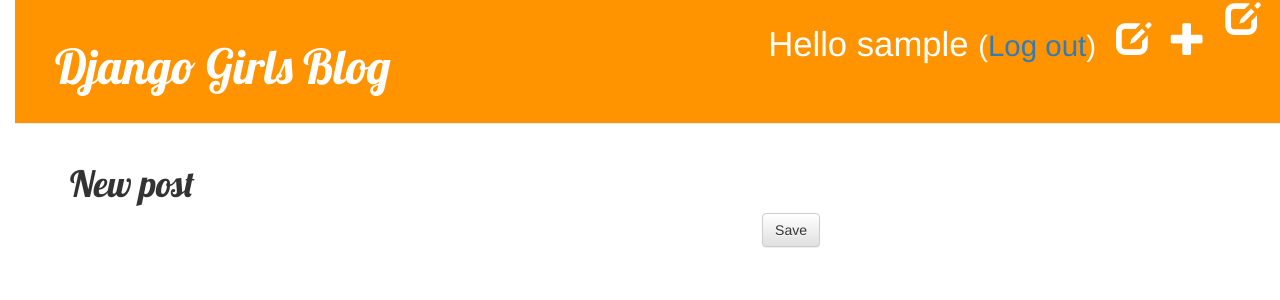
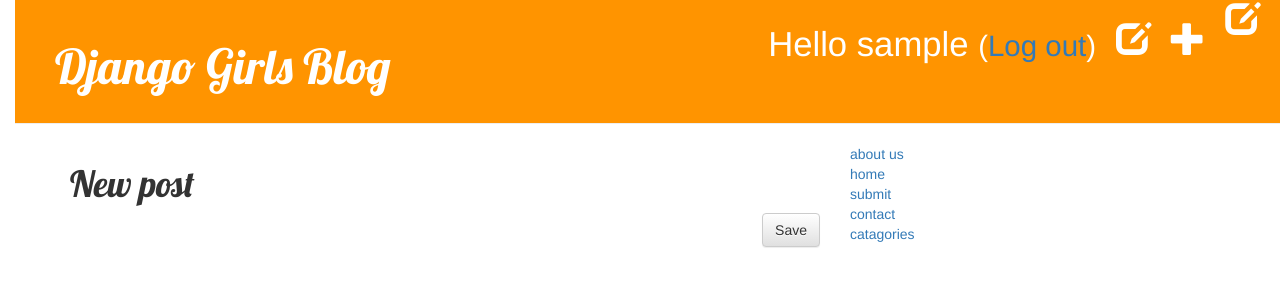
Before and after one commit to alexismtorres112/my-first-blog, a Django app: page /post/new/ in a window 1280 px wide. Shown: the top 300 px of the page. Run offline with Django 3.2, Linux system fonts and the light colour scheme; the visitor is signed in with stand-in values (Sample User, id 1); some libraries are stand-ins or nearby versions.

Commit message:
adding a sidebar

```diff
--- a/DAFTMag/shao.html
+++ b/DAFTMag/shao.html
@@ -40,7 +40,6 @@
       <div class="col-sm-8"></div>
     </div>
   </div>
-</div>
 
 </body>
 </html>
--- a/blog/templates/blog/base.html
+++ b/blog/templates/blog/base.html
@@ -26,7 +26,27 @@
                     {% block content %}
                     {% endblock %}
                 </div>
+
+<nav id="sidenav">
+      <div class="col-sm-4">
+        <!-- Links -->
+          <a href="/about">about us</a>
+          <div>
+            <a href="/home.html">home</a>
             </div>
+              <div>
+                <a href="/submit.html">submit</a>
+              </div>
+              <div>
+              <a href="/contact">contact</a>
+              </div>
+              <div>
+              <a href="/catagories">catagories</a>
+              </div>
+            </div>
+          <div class="col-sm-8"></div>
         </div>
+      </div>
+
     </body>
 </html>
```
